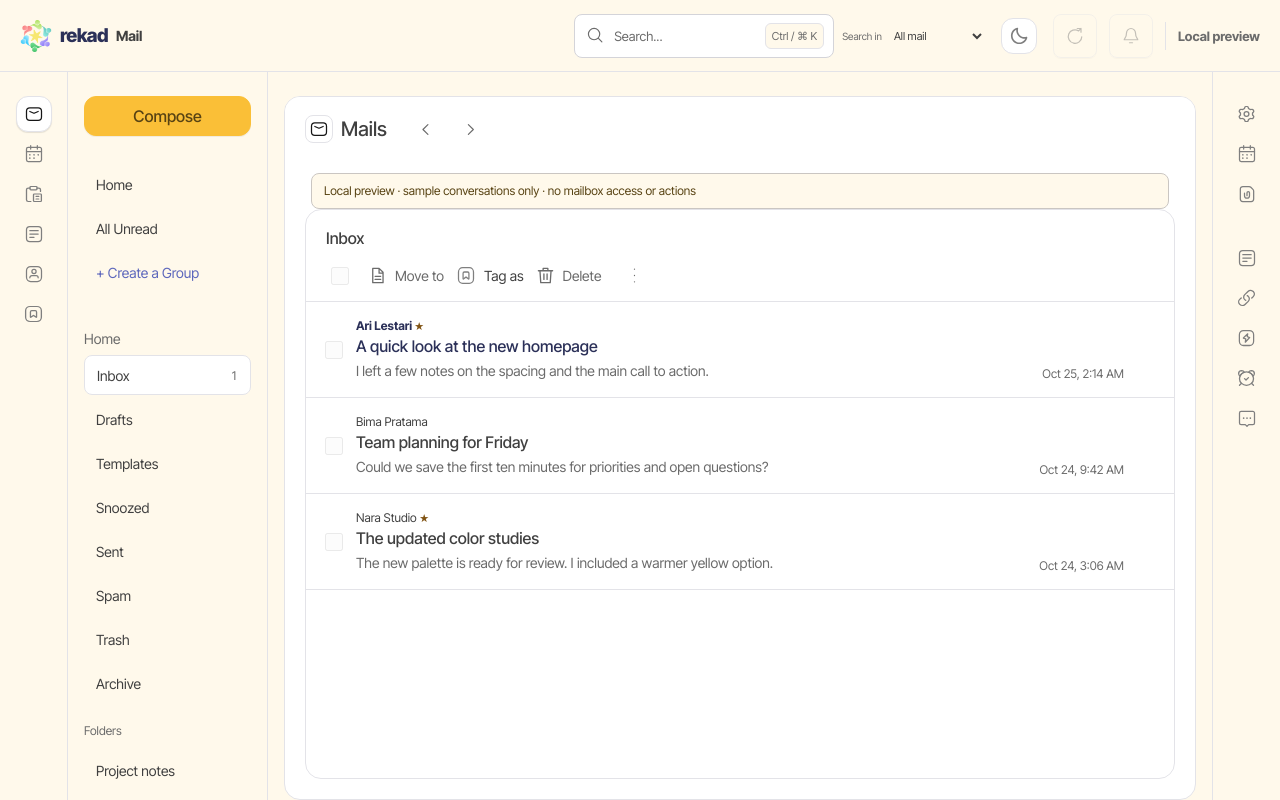
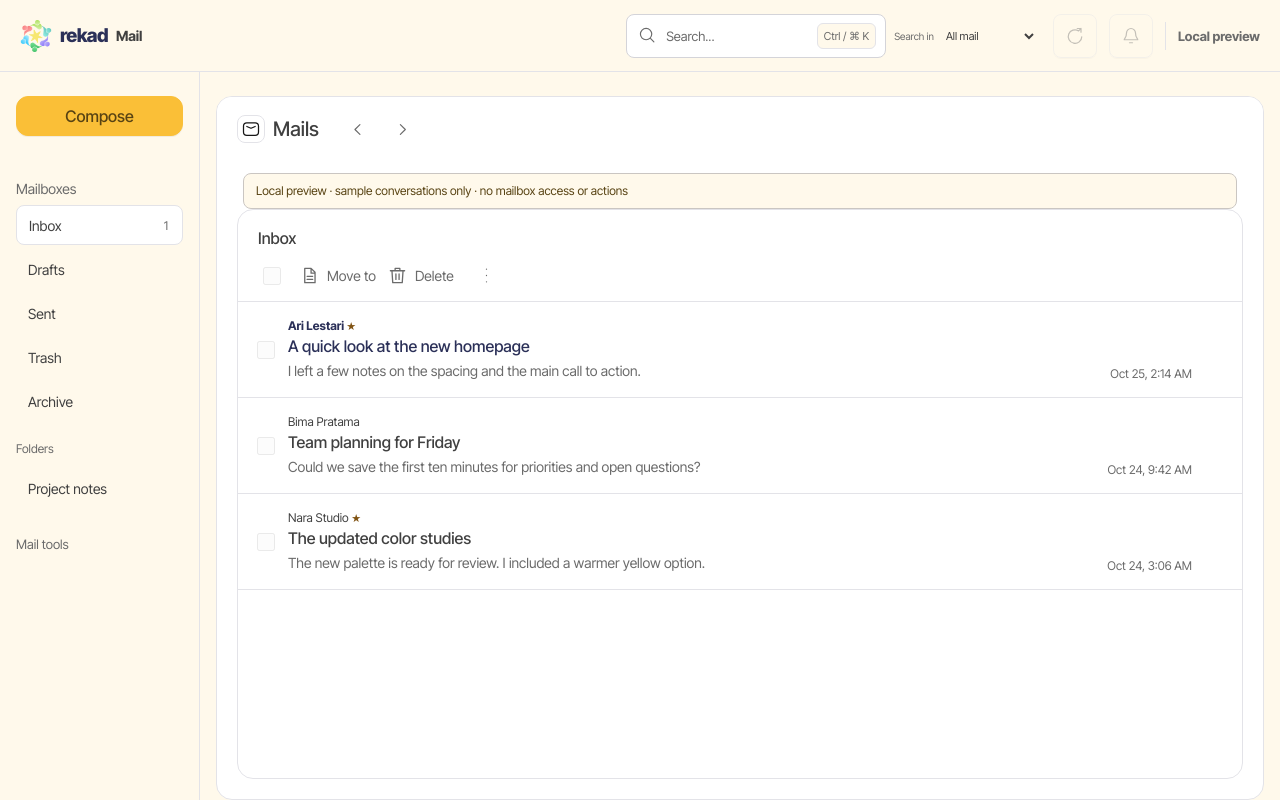
Before and after one commit to rekad-dev/webmail-client, a Next.js app: page /local-preview in a window 1280 px wide. Built offline with nearby package versions, Linux system fonts and the light colour scheme.

Commit message:
Remove unavailable mail navigation controls

```diff
--- a/app/inbox-client.tsx
+++ b/app/inbox-client.tsx
@@ -1957,13 +1957,6 @@ export function InboxClient({
     ? listing ? "Refreshing messages…" : "Loading conversations…"
     : selectedCount > 0 ? `${selectedCount} selected` : listing ? resultRange : "";
 
-  function placeholder(label: string, icon?: string) {
-    return <a href="#" title={`${label} (not yet available)`} aria-label={`${label} (not yet available)`}
-      onClick={(event) => event.preventDefault()} className={icon ? "reference-rail-link" : "reference-nav-link"} key={label}>
-      {icon ? <img src={`/figma-mail/${icon}.svg`} alt="" /> : label}
-    </a>;
-  }
-
   function renderMailbox(mailbox: Mailbox) {
     const isSelected = mailbox.id === listing?.selectedMailboxId;
     return (
@@ -2011,7 +2004,6 @@ export function InboxClient({
           </label>
         </div>
 
-          <a className="reference-theme-placeholder" href="#" title="Theme (not yet available)" aria-label="Theme (not yet available)" onClick={(event) => event.preventDefault()}><img src="/figma-mail/moon.svg" alt="" /></a>
           <div className="mail-header-account">
             <button className="icon-button refresh-button" disabled={localPreview || currentViewLoading} aria-busy={currentViewLoading}
               onClick={refresh} type="button" aria-label={refreshLabel}
@@ -2038,24 +2030,18 @@ export function InboxClient({
             )}
           </div>
       </header>
-      <nav className="reference-app-rail" aria-label="Applications">
-        <a href="#" className="reference-rail-link is-active" aria-label="Mail" onClick={(event) => event.preventDefault()}><img src="/figma-mail/mail.svg" alt="" /></a>
-        {[["Calendar", "calendar"], ["Tasks", "tasks"], ["Notes", "notes"], ["Contacts", "contacts"], ["Bookmarks", "bookmark"]].map(([label, icon]) => placeholder(label, icon))}
-      </nav>
       <aside className="mail-sidebar" aria-label="Mail navigation">
         <button className="compose-launch-button sidebar-compose" disabled={!listing || isLoading}
           onClick={(event) => openCompose("new", undefined, undefined, event.currentTarget)} ref={composeButtonRef}
           type="button" aria-label={isComposeOpen ? "Restore open message" : "Compose new message"}>
           {isComposeOpen ? "Restore Message" : "Compose"}
         </button>
-        <div className="reference-sidebar-shortcuts">{placeholder("Home")}{placeholder("All Unread")}<a href="#" className="reference-create-group" title="Create a Group (not yet available)" onClick={(event) => event.preventDefault()}>+ Create a Group</a></div>
-        <p className="sidebar-section-label mailbox-heading">Home</p>
+        <p className="sidebar-section-label mailbox-heading">Mailboxes</p>
 
         <nav className="mailbox-nav" aria-label="Mailboxes">
-          {["inbox", "drafts", "templates", "snoozed", "sent", "junk", "trash", "archive"].map((role) => {
+          {["inbox", "drafts", "sent", "junk", "trash", "archive"].map((role) => {
             const mailbox = listing?.mailboxes.find((item) => item.role === role);
             if (mailbox) return renderMailbox(mailbox);
-            if (role === "templates" || role === "snoozed" || (role === "junk" && listing)) return placeholder(role === "junk" ? "Spam" : role === "templates" ? "Templates" : "Snoozed");
             return null;
           })}
           {listing?.mailboxes.filter((mailbox) => mailbox.role !== null && !["inbox", "drafts", "sent", "junk", "trash", "archive"].includes(mailbox.role)).map(renderMailbox)}
@@ -2065,10 +2051,6 @@ export function InboxClient({
           ) : null}
         </nav>
 
-        <div className="reference-sidebar-sections">
-          <p>Tags</p>{["Open", "Negotiation", "Deal"].map((label, index) => <a href="#" key={label} title={`${label} (not yet available)`} onClick={(event) => event.preventDefault()}><span className={`reference-tag reference-tag-${index}`} />{label}</a>)}
-          <p>Views</p>{["Unread", "All Messages", "Flagged"].map((label) => placeholder(label))}
-        </div>
         <details className="reference-mail-tools"><summary>Mail tools</summary>        <div className="sidebar-rail">
           <button className="icon-button sidebar-collapse" type="button"
             aria-label={sidebarCollapsed ? "Expand navigation" : "Collapse navigation"}
@@ -2150,7 +2132,6 @@ export function InboxClient({
                     <option value="">Move to folder</option>{listing?.mailboxes.map((mailbox) => <option key={mailbox.id} value={mailbox.id}>{mailbox.name}</option>)}
                   </select>
                 </label>
-                <a href="#" className="toolbar-action reference-tag-action" title="Tag as (not yet available)" onClick={(event) => event.preventDefault()}><img src="/figma-mail/bookmark.svg" alt="" /><span>Tag as</span></a>
                 <button className="toolbar-action" aria-label="Move selected conversations to Trash" disabled={localPreview || selectedCount === 0 || actionPending || !trashAvailable}
                   onClick={() => void performSelectedMailAction("trash")} title="Move selected conversations to Trash" type="button"><MailIcon name="trash" size={19} /><span>Delete</span></button>
                 <details className="selection-menu">
@@ -2506,9 +2487,6 @@ export function InboxClient({
           <p className="stale-list-note">Showing the last successfully loaded page.</p>
         ) : null}
       </section>
-      <nav className="reference-utility-rail" aria-label="Other tools">
-        {[["Settings", "settings"], ["Calendar", "calendar"], ["Attachments", "clip"], ["Notes", "notes"], ["Links", "link"], ["Shortcuts", "energy"], ["Reminders", "clock"], ["Messages", "messages"]].map(([label, icon]) => placeholder(label, icon))}
-      </nav>
       {isComposeOpen ? (
         <ComposeDialog
           key={composeInstance}
--- a/app/reference-ui.css
+++ b/app/reference-ui.css
@@ -1190,3 +1190,12 @@ input[type="checkbox"]:disabled { cursor: default; opacity: .45; }
 .reference-sender-actions button:hover,
 .reference-message-actions > summary:hover { background: var(--violet-light); color: var(--violet-dark); border-radius: var(--radius-md); }
 .reference-message-metadata > summary { display: inline-flex; min-height: 44px; align-items: center; padding: 0; color: var(--violet-dark); text-decoration: underline; text-underline-offset: 3px; }
+
+@media (min-width: 761px) {
+  .mail-shell, .mail-shell.is-sidebar-collapsed { grid-template-columns: 200px minmax(0, 1fr); }
+  .mail-shell.is-sidebar-collapsed { grid-template-columns: 76px minmax(0, 1fr); }
+  .mail-sidebar { grid-column: 1; }
+  .mail-content { grid-column: 2; }
+  .compose-backdrop:not(.is-minimized) { right: 16px; left: 216px; }
+  .is-sidebar-collapsed .compose-backdrop:not(.is-minimized) { left: 92px; }
+}
```
